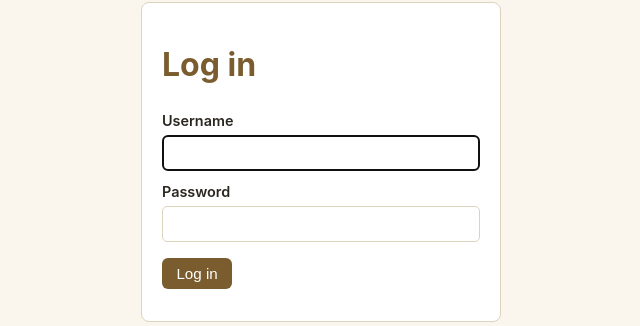
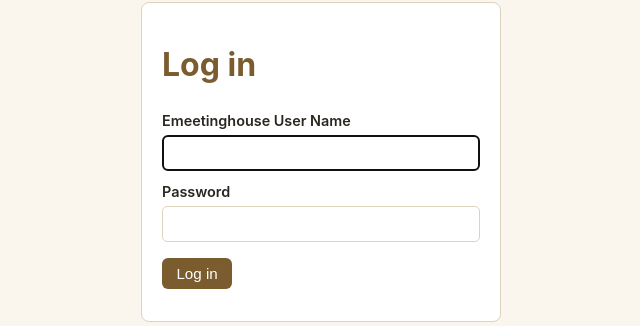
Before and after one commit to send2md/emeetinghouse, a Flask app: page / in a window 1280 px wide. Shown: the part 116-442 px from the top of the page, without its empty margins (319-959 px from the left). Run offline with Flask 3, Linux system fonts and the light colour scheme.

Commit message:
Label the login page's username field "Emeetinghouse User Name"
Matches the diagram's wording exactly.

Co-Authored-By: Claude Sonnet 5 <noreply@anthropic.com>
Claude-Session: https://claude.ai/code/session_01AJNJCfqFaUP9j1jq3dJwU7

```diff
--- a/templates/login.html
+++ b/templates/login.html
@@ -4,7 +4,7 @@
 <div class="card" style="max-width:360px;margin:2rem auto;">
   <h1>Log in</h1>
   <form method="post" action="{{ url_for('Login') }}">
-    <label>Username</label>
+    <label>Emeetinghouse User Name</label>
     <input type="text" name="username" required autofocus>
     <label>Password</label>
     <input type="password" name="password" required>
```
